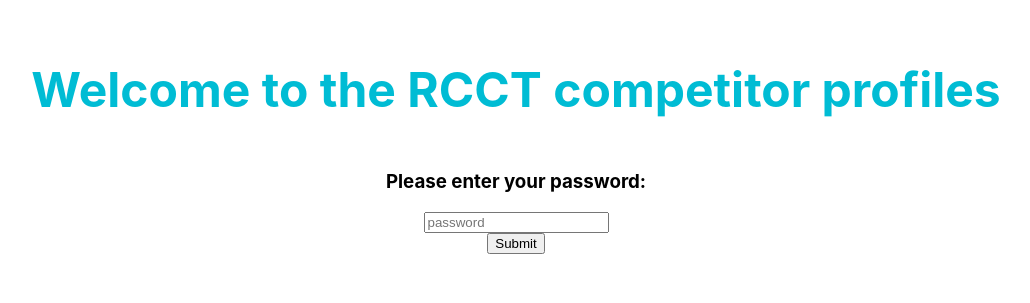
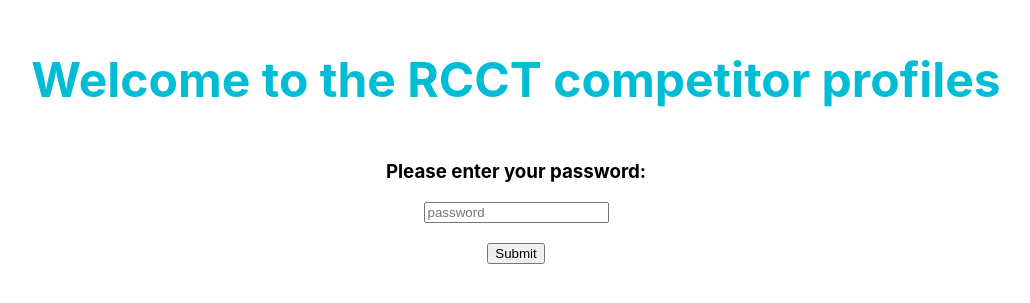
Before and after one commit to mdawess/profiles, a React (Create React App) app in the folder frontend/: page / in a window 1280 px wide. Shown: the part 199-502 px from the top of the page, without its empty margins (124-1154 px from the left). Built offline with nearby package versions, Linux system fonts and the light colour scheme.

Commit message:
added light styling

```diff
--- a/frontend/src/landing/Landing.tsx
+++ b/frontend/src/landing/Landing.tsx
@@ -31,6 +31,7 @@ export default function Landing(props: LandingProps) {
         <h1 className='landing-text'>Welcome to the RCCT competitor profiles</h1>
         <h3>Please enter your password:</h3>
         <input type='text' placeholder='password' value={password} onChange={handlePassword}></input>
+        <div style={{ padding: 10 }}></div>
         <button onClick={() => {
           verify(password)
           .then((res) => {
```
